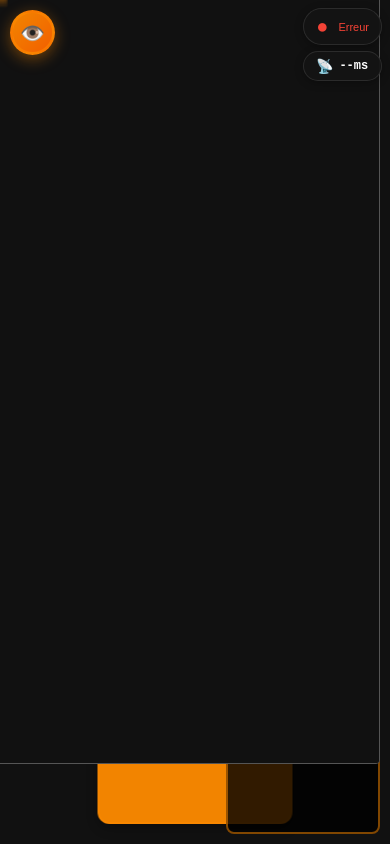
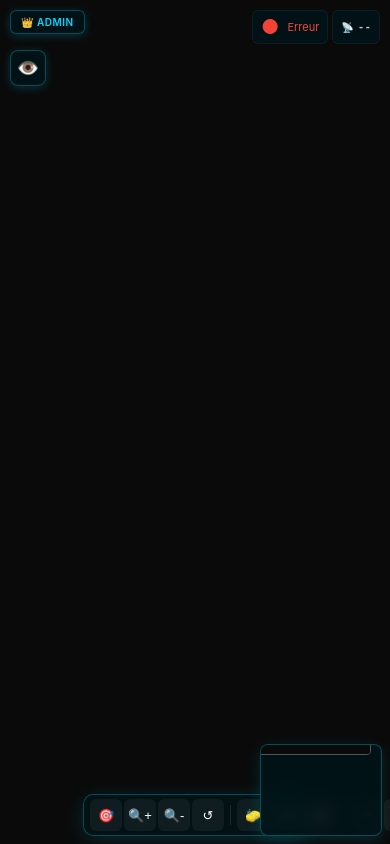
Before and after one commit to elisalien/Picturaevox3, a website: page public/admin.html in a window 390 px wide. Drawn offline with nearby package versions, Linux system fonts and the light colour scheme.

Commit message:
rebuild admin page

```diff
--- a/public/admin.html
+++ b/public/admin.html
@@ -6,14 +6,16 @@
   <title>Admin — Picturævox</title>
   <link rel="stylesheet" href="style.css" />
   <style>
-    /* CORRECTION CANVAS */
+    /* === RESET & BASE === */
     body {
       margin: 0;
       padding: 0;
       overflow: hidden;
-      background-color: #111;
+      background-color: #0a0a0a;
+      font-family: -apple-system, BlinkMacSystemFont, 'Segoe UI', Arial, sans-serif;
     }
 
+    /* === CANVAS (toujours accessible) === */
     #canvas-container {
       width: 100vw !important;
       height: 100vh !important;
@@ -21,7 +23,6 @@
       top: 0 !important;
       left: 0 !important;
       z-index: 1 !important;
-      background-color: transparent !important;
       cursor: grab;
     }
 
@@ -29,136 +30,55 @@
       cursor: grabbing;
     }
 
-    /* 👁️ BOUTON TOGGLE UI */
-    #toggle-ui {
+    /* === COULEUR ADMIN TURQUOISE === */
+    :root {
+      --admin-color: #00d9ff;
+      --admin-color-dark: #00b8d4;
+      --admin-bg: rgba(0, 217, 255, 0.1);
+      --admin-border: rgba(0, 217, 255, 0.3);
+    }
+
+    /* === BADGE ADMIN (petit, discret) === */
+    .admin-badge {
       position: fixed;
       top: 10px;
       left: 10px;
-      z-index: 2000;
-      width: 50px;
-      height: 50px;
-      border: none;
-      border-radius: 50%;
-      background: linear-gradient(135deg, rgba(255,140,0,0.95), rgba(255,100,0,0.95));
-      color: white;
-      cursor: pointer;
-      font-size: 24px;
-      border: 3px solid rgba(255,140,0,0.5);
-      box-shadow: 0 4px 15px rgba(255,140,0,0.4);
-      transition: all 0.3s ease;
-      display: flex;
-      align-items: center;
-      justify-content: center;
-    }
-
-    #toggle-ui:hover {
-      transform: scale(1.1);
-      box-shadow: 0 6px 20px rgba(255,140,0,0.6);
-    }
-
-    #toggle-ui:active {
-      transform: scale(0.95);
-    }
-
-    /* 👑 ADMIN TOOLBAR */
-    .admin-toolbar {
-      position: fixed;
-      top: 80px;
-      left: 50%;
-      transform: translateX(-50%);
-      display: flex;
-      gap: 6px;
-      align-items: center;
-      padding: 8px 12px;
-      background-color: rgba(255, 140, 0, 0.95);
-      border-radius: 12px;
-      box-shadow: 0 4px 12px rgba(0,0,0,0.3);
-      z-index: 1000;
+      background: rgba(0, 20, 25, 0.85);
+      color: var(--admin-color);
+      padding: 6px 12px;
+      border-radius: 6px;
+      font-size: 11px;
+      font-weight: 600;
+      z-index: 150;
       backdrop-filter: blur(10px);
-      border: 2px solid rgba(255, 140, 0, 0.5);
-      width: auto;
-      max-width: 90vw;
-      height: auto;
-      flex-wrap: nowrap;
-      pointer-events: auto;
-      transition: opacity 0.3s ease, transform 0.3s ease;
-    }
-
-    .admin-toolbar .tool-btn {
-      width: 40px;
-      height: 40px;
-      font-size: 18px;
-      border: none;
-      border-radius: 6px;
-      background-color: rgba(0, 0, 0, 0.7);
-      color: white;
-      cursor: pointer;
-      transition: all 0.2s ease;
-      display: flex;
-      align-items: center;
-      justify-content: center;
-      flex-shrink: 0;
-    }
-
-    .admin-toolbar .tool-btn:hover {
-      background-color: rgba(0, 0, 0, 0.9);
-      transform: scale(1.05);
-    }
-
-    .admin-toolbar .tool-btn.active {
-      background-color: #6b5bff;
-      box-shadow: 0 0 8px rgba(107, 91, 255, 0.5);
-    }
-
-    .divider {
-      width: 1px;
-      height: 28px;
-      background-color: rgba(0, 0, 0, 0.5);
-      margin: 0 4px;
-      flex-shrink: 0;
-    }
-
-    .admin-badge {
-      position: fixed;
-      top: 70px;
-      left: 10px;
-      background: rgba(255, 140, 0, 0.95);
-      color: white;
-      padding: 8px 16px;
-      border-radius: 20px;
-      font-size: 12px;
-      font-weight: 600;
-      z-index: 1001;
-      backdrop-filter: blur(10px);
-      border: 2px solid rgba(255, 140, 0, 0.5);
-      box-shadow: 0 2px 8px rgba(0,0,0,0.3);
+      border: 1px solid var(--admin-border);
+      box-shadow: 0 2px 10px rgba(0, 217, 255, 0.2);
+      letter-spacing: 0.5px;
       transition: opacity 0.3s ease;
     }
 
-    /* 📊 STATUS BAR */
+    /* === STATUS BAR (compact, coin) === */
     .status-bar {
       position: fixed;
-      top: 8px;
-      right: 8px;
+      top: 10px;
+      right: 10px;
       display: flex;
-      flex-direction: column;
-      gap: 6px;
-      z-index: 1002;
+      gap: 4px;
+      z-index: 150;
       transition: opacity 0.3s ease;
     }
 
     .status-indicator {
       display: flex;
       align-items: center;
-      gap: 6px;
-      padding: 6px 12px;
-      background: rgba(20, 20, 20, 0.9);
-      border-radius: 20px;
-      font-size: 12px;
-      color: white;
+      gap: 4px;
+      padding: 4px 8px;
+      background: rgba(0, 20, 25, 0.85);
+      border-radius: 6px;
+      font-size: 10px;
+      color: #ccc;
       backdrop-filter: blur(10px);
-      border: 1px solid rgba(255,255,255,0.1);
-      box-shadow: 0 2px 8px rgba(0,0,0,0.3);
+      border: 1px solid rgba(255,255,255,0.05);
     }
 
     #connection-indicator {
@@ -168,20 +88,80 @@
     #latency-display {
       font-weight: 600;
       font-family: monospace;
+      font-size: 11px;
     }
 
-    /* 🗺️ MINIMAP */
+    /* === TOOLBAR ADMIN (bas de page, semi-transparent) === */
+    .admin-toolbar {
+      position: fixed;
+      bottom: 12px;
+      left: 50%;
+      transform: translateX(-50%);
+      display: flex;
+      gap: 4px;
+      align-items: center;
+      padding: 6px 10px;
+      background: rgba(0, 20, 25, 0.75);
+      border-radius: 10px;
+      z-index: 150;
+      backdrop-filter: blur(15px);
+      border: 1px solid var(--admin-border);
+      box-shadow: 0 4px 20px rgba(0, 217, 255, 0.15);
+      max-width: 90vw;
+      transition: opacity 0.3s ease;
+    }
+
+    .admin-toolbar .tool-btn {
+      width: 36px;
+      height: 36px;
+      font-size: 16px;
+      border: none;
+      border-radius: 6px;
+      background: rgba(255, 255, 255, 0.05);
+      color: #fff;
+      cursor: pointer;
+      transition: all 0.2s ease;
+      display: flex;
+      align-items: center;
+      justify-content: center;
+      flex-shrink: 0;
+      border: 1px solid transparent;
+    }
+
+    .admin-toolbar .tool-btn:hover {
+      background: rgba(0, 217, 255, 0.15);
+      border-color: var(--admin-border);
+      transform: translateY(-2px);
+    }
+
+    .admin-toolbar .tool-btn.active {
+      background: var(--admin-color);
+      color: #000;
+      box-shadow: 0 0 12px rgba(0, 217, 255, 0.5);
+    }
+
+    .divider {
+      width: 1px;
+      height: 24px;
+      background: rgba(255, 255, 255, 0.1);
+      margin: 0 4px;
+      flex-shrink: 0;
+    }
+
+    /* === MINIMAP (petit, coin) === */
     #minimap-container {
       position: fixed;
-      bottom: 10px;
-      right: 10px;
-      width: 200px;
-      height: 150px;
-      background: rgba(0, 0, 0, 0.8);
-      border: 2px solid rgba(255, 140, 0, 0.5);
+      bottom: 12px;
+      right: 12px;
+      width: 160px;
+      height: 120px;
+      background: rgba(0, 20, 25, 0.85);
+      border: 1px solid var(--admin-border);
       border-radius: 8px;
-      z-index: 1001;
+      z-index: 150;
       overflow: hidden;
+      backdrop-filter: blur(10px);
+      box-shadow: 0 4px 15px rgba(0, 217, 255, 0.15);
       transition: opacity 0.3s ease;
     }
 
@@ -190,43 +170,77 @@
       height: 100%;
     }
 
-    /* Responsive */
+    /* === TOGGLE UI (toujours visible) === */
+    #toggle-ui {
+      position: fixed;
+      top: 50px;
+      left: 10px;
+      z-index: 200;
+      width: 40px;
+      height: 40px;
+      border: none;
+      border-radius: 8px;
+      background: rgba(0, 20, 25, 0.85);
+      color: var(--admin-color);
+      cursor: pointer;
+      font-size: 20px;
+      border: 1px solid var(--admin-border);
+      box-shadow: 0 2px 10px rgba(0, 217, 255, 0.2);
+      transition: all 0.2s ease;
+      display: flex;
+      align-items: center;
+      justify-content: center;
+      backdrop-filter: blur(10px);
+    }
+
+    #toggle-ui:hover {
+      transform: scale(1.05);
+      box-shadow: 0 4px 15px rgba(0, 217, 255, 0.4);
+      background: rgba(0, 217, 255, 0.15);
+    }
+
+    #toggle-ui:active {
+      transform: scale(0.95);
+    }
+
+    /* === CLASSE CACHÉE === */
+    .ui-hidden {
+      opacity: 0 !important;
+      pointer-events: none !important;
+    }
+
+    /* === NOTIFICATION === */
+    .admin-notification {
+      position: fixed;
+      top: 50%;
+      left: 50%;
+      transform: translate(-50%, -50%);
+      background: rgba(0, 217, 255, 0.95);
+      color: #000;
+      padding: 12px 24px;
+      border-radius: 8px;
+      font-size: 14px;
+      font-weight: 600;
+      z-index: 300;
+      box-shadow: 0 4px 20px rgba(0, 217, 255, 0.5);
+      animation: adminNotif 2s ease-out;
+      pointer-events: none;
+    }
+
+    @keyframes adminNotif {
+      0% { opacity: 0; transform: translate(-50%, -50%) scale(0.8); }
+      15% { opacity: 1; transform: translate(-50%, -50%) scale(1.05); }
+      85% { opacity: 1; transform: translate(-50%, -50%) scale(1); }
+      100% { opacity: 0; transform: translate(-50%, -50%) scale(0.9); }
+    }
+
+    /* === RESPONSIVE === */
     @media (max-width: 768px) {
       .admin-toolbar {
-        top: 70px;
-        padding: 6px 8px;
-        gap: 4px;
-        flex-wrap: wrap;
-        max-width: calc(100% - 80px);
-      }
-
-      .admin-toolbar .tool-btn {
-        width: 36px;
-        height: 36px;
-        font-size: 16px;
-      }
-
-      .divider {
-        height: 24px;
-      }
-
-      #toggle-ui {
-        width: 45px;
-        height: 45px;
-        font-size: 20px;
-      }
-
-      #minimap-container {
-        width: 150px;
-        height: 100px;
-      }
-    }
-
-    @media (max-width: 480px) {
-      .admin-toolbar {
-        top: 65px;
+        bottom: 8px;
+        padding: 5px 8px;
         gap: 3px;
-        padding: 4px 6px;
+        max-width: calc(100% - 180px);
       }
 
       .admin-toolbar .tool-btn {
@@ -237,39 +251,76 @@
 
       .divider {
         height: 20px;
-        margin: 0 2px;
+      }
+
+      #minimap-container {
+        width: 140px;
+        height: 100px;
+        bottom: 8px;
+        right: 8px;
+      }
+
+      #toggle-ui {
+        width: 36px;
+        height: 36px;
+        font-size: 18px;
+      }
+
+      .admin-badge {
+        font-size: 10px;
+        padding: 5px 10px;
+      }
+    }
+
+    @media (max-width: 480px) {
+      .admin-toolbar {
+        gap: 2px;
+        padding: 4px 6px;
+      }
+
+      .admin-toolbar .tool-btn {
+        width: 28px;
+        height: 28px;
+        font-size: 13px;
+      }
+
+      #minimap-container {
+        width: 120px;
+        height: 90px;
       }
     }
   </style>
 </head>
 <body>
+  <!-- CANVAS (z-index: 1, toujours accessible) -->
   <div id="canvas-container"></div>
 
-  <!-- 👁️ BOUTON TOGGLE UI -->
+  <!-- TOGGLE UI (z-index: 200, toujours visible) -->
   <button id="toggle-ui" title="Masquer/Afficher UI (Touche H)">👁️</button>
 
-  <!-- 👑 BADGE ADMIN -->
+  <!-- BADGE ADMIN (z-index: 150) -->
   <div class="admin-badge">
-    👑 ADMIN MODE - Vue d'ensemble
+    👑 ADMIN
   </div>
 
-  <!-- 📊 BARRE D'ÉTAT -->
+  <!-- STATUS BAR (z-index: 150) -->
   <div class="status-bar">
     <div id="connection-indicator" class="status-indicator">
-      <span style="font-size: 16px;">●</span>
-      <span>Connexion...</span>
+      <span>●</span>
+      <span id="connection-text">...</span>
     </div>
     <div class="status-indicator">
-      <span style="font-size: 14px;">📡</span>
-      <span id="latency-display">--ms</span>
+      <span>📡</span>
+      <span id="latency-display">--</span>
     </div>
   </div>
 
-  <!-- 👑 TOOLBAR ADMIN -->
+  <!-- TOOLBAR ADMIN (z-index: 150) -->
   <div class="admin-toolbar">
-    <button id="zoom-in" class="tool-btn" title="Zoom + (Molette)">🔍+</button>
-    <button id="zoom-out" class="tool-btn" title="Zoom - (Molette)">🔍-</button>
-    <button id="reset-zoom" class="tool-btn active" title="Reset vue">🎯</button>
+    <button id="center-origin" class="tool-btn" title="Centrer sur origine (0,0)">🎯</button>
+    <button id="zoom-in" class="tool-btn" title="Zoom +">🔍+</button>
+    <button id="zoom-out" class="tool-btn" title="Zoom -">🔍-</button>
+    <button id="reset-zoom" class="tool-btn" title="Reset zoom">↺</button>
 
     <div class="divider"></div>
 
@@ -284,7 +335,7 @@
     <button id="back-home" class="tool-btn" title="Retour public">🏠</button>
   </div>
 
-  <!-- 🗺️ MINIMAP -->
+  <!-- MINIMAP (z-index: 150) -->
   <div id="minimap-container">
     <canvas id="minimap"></canvas>
   </div>
--- a/public/admin.js
+++ b/public/admin.js
@@ -1,4 +1,4 @@
-// public/admin.js V4.0 - ADMIN VIEW ONLY (pas de dessin, juste navigation)
+// public/admin.js V5.0 - STABLE - Turquoise - View Only
 const socket = io({
   reconnection: true,
   reconnectionDelay: 1000,
@@ -8,15 +8,12 @@ const socket = io({
   transports: ['websocket', 'polling']
 });
 
-// Canvas énorme pour vue d'ensemble
-const CANVAS_WIDTH = 10000;
-const CANVAS_HEIGHT = 10000;
-
+// Canvas standard
 const stage = new Konva.Stage({
   container: 'canvas-container',
   width: window.innerWidth,
   height: window.innerHeight,
-  draggable: true // ✅ Toujours draggable pour l'admin
+  draggable: true
 });
 
 const layer = new Konva.Layer();
@@ -27,34 +24,34 @@ window.stage = stage;
 // 🌐 Initialiser ConnectionManager
 const connectionManager = new ConnectionManager(socket);
 
-// ✅ Initialiser le BrushManager (pour recevoir les effets, mais pas pour dessiner)
+// ✅ Initialiser le BrushManager
 const brushManager = new BrushManager(layer, socket);
 
-let currentZoom = 0.5; // Zoom initial pour voir plus large
-let currentTool = 'view'; // Mode visualisation uniquement
-
-// === UTILITAIRES ===
-function generateId() {
-  return 'shape_' + Date.now() + '_' + Math.round(Math.random() * 10000);
-}
+let currentZoom = 0.5;
+let currentTool = 'view';
 
 // === 🗺️ MINIMAP ===
 const minimapCanvas = document.getElementById('minimap');
 const minimapCtx = minimapCanvas.getContext('2d');
 const minimapContainer = document.getElementById('minimap-container');
 
+const CANVAS_VIRTUAL_SIZE = 5000;
+
 function updateMinimap() {
-  if (!minimapCanvas) return;
+  if (!minimapCanvas || !minimapContainer) return;
 
-  minimapCanvas.width = minimapContainer.clientWidth;
-  minimapCanvas.height = minimapContainer.clientHeight;
+  const w = minimapContainer.clientWidth;
+  const h = minimapContainer.clientHeight;
 
-  const scaleX = minimapCanvas.width / CANVAS_WIDTH;
-  const scaleY = minimapCanvas.height / CANVAS_HEIGHT;
+  minimapCanvas.width = w;
+  minimapCanvas.height = h;
+
+  const scaleX = w / CANVAS_VIRTUAL_SIZE;
+  const scaleY = h / CANVAS_VIRTUAL_SIZE;
 
   // Fond
-  minimapCtx.fillStyle = '#111';
-  minimapCtx.fillRect(0, 0, minimapCanvas.width, minimapCanvas.height);
+  minimapCtx.fillStyle = '#0a0a0a';
+  minimapCtx.fillRect(0, 0, w, h);
 
   // Viewport actuel
   const viewX = -stage.x() / stage.scaleX();
@@ -62,7 +59,7 @@ function updateMinimap() {
   const viewW = stage.width() / stage.scaleX();
   const viewH = stage.height() / stage.scaleY();
 
-  minimapCtx.strokeStyle = 'rgba(255, 140, 0, 0.8)';
+  minimapCtx.strokeStyle = 'rgba(0, 217, 255, 0.8)';
   minimapCtx.lineWidth = 2;
   minimapCtx.strokeRect(
     viewX * scaleX,
@@ -71,10 +68,12 @@ function updateMinimap() {
     viewH * scaleY
   );
 
-  // Dessins (approximatif)
-  minimapCtx.fillStyle = 'rgba(107, 91, 255, 0.5)';
-  layer.children.forEach(shape => {
-    if (shape.getClassName() === 'Line') {
+  // Dessins (points simplifiés)
+  minimapCtx.fillStyle = 'rgba(107, 91, 255, 0.6)';
+  const children = layer.getChildren();
+  for (let i = 0; i < children.length; i++) {
+    const shape = children[i];
+    if (shape.getClassName() === 'Line' && shape.points) {
       const points = shape.points();
       if (points.length >= 2) {
         const x = points[0] * scaleX;
@@ -82,26 +81,29 @@ function updateMinimap() {
         minimapCtx.fillRect(x - 1, y - 1, 2, 2);
       }
     }
-  });
+  }
 }
 
-// Mettre à jour la minimap régulièrement
-setInterval(updateMinimap, 500);
+// Update minimap régulièrement
+setInterval(updateMinimap, 1000);
 
-// === 🎯 PAS DE DESSIN - SEULEMENT NAVIGATION ===
+// === 🎨 GESTION CANVAS ===
 
-// Désactiver tous les événements de dessin
-stage.on('mousedown touchstart pointerdown', (evt) => {
-  // ✅ Admin ne peut PAS dessiner, seulement naviguer
-  // Le draggable est géré automatiquement par Konva
-  stage.container().style.cursor = 'grabbing';
+stage.on('mousedown touchstart pointerdown', () => {
+  if (currentTool === 'view') {
+    stage.container().style.cursor = 'grabbing';
+  }
 });
 
 stage.on('mouseup touchend pointerup', () => {
-  stage.container().style.cursor = 'grab';
+  if (currentTool === 'view') {
+    stage.container().style.cursor = 'grab';
+  }
 });
 
-// === 🌐 SOCKET LISTENERS (RECEVOIR tous les dessins) ===
+stage.on('dragend', updateMinimap);
+
+// === 🌐 SOCKET LISTENERS ===
 
 socket.on('initShapes', shapes => {
   console.log(`📥 ADMIN: Loading ${shapes.length} shapes...`);
@@ -175,7 +177,6 @@ socket.on('brushEffect', (data) => {
 });
 
 socket.on('texture', data => {
-  // Créer l'effet texture visuellement
   const particleCount = 4;
   for (let i = 0; i < particleCount; i++) {
     const angle = Math.random() * Math.PI * 2;
@@ -286,25 +287,10 @@ socket.on('adminResetBrushEffects', () => {
   layer.batchDraw();
 });
 
-// Fonction notification admin
+// === 💬 NOTIFICATIONS ===
 function showAdminNotification(message) {
   const notification = document.createElement('div');
-  notification.style.cssText = `
-    position: fixed;
-    top: 20px;
-    left: 50%;
-    transform: translateX(-50%);
-    background-color: rgba(255, 140, 0, 0.95);
-    color: white;
-    padding: 12px 24px;
-    border-radius: 8px;
-    font-size: 14px;
-    font-weight: bold;
-    z-index: 3000;
-    box-shadow: 0 4px 12px rgba(0,0,0,0.3);
-    border-left: 4px solid #ff8c00;
-    animation: adminNotification 2s ease-out;
-  `;
+  notification.className = 'admin-notification';
   notification.textContent = `👑 ${message}`;
   document.body.appendChild(notification);
 
@@ -315,19 +301,9 @@ function showAdminNotification(message) {
   }, 2000);
 }
 
-const adminStyle = document.createElement('style');
-adminStyle.textContent = `
-  @keyframes adminNotification {
-    0% { opacity: 0; transform: translateX(-50%) translateY(-20px); }
-    20% { opacity: 1; transform: translateX(-50%) translateY(0); }
-    80% { opacity: 1; transform: translateX(-50%) translateY(0); }
-    100% { opacity: 0; transform: translateX(-50%) translateY(-20px); }
-  }
-`;
-document.head.appendChild(adminStyle);
+// === 🎛️ INTERFACE ADMIN ===
 
-// === 🎨 INTERFACE ADMIN ===
-
+const centerOriginBtn = document.getElementById('center-origin');
 const zoomInBtn = document.getElementById('zoom-in');
 const zoomOutBtn = document.getElementById('zoom-out');
 const resetZoomBtn = document.getElementById('reset-zoom');
@@ -338,9 +314,17 @@ const undoBtn = document.getElementById('undo');
 const exportBtn = document.getElementById('export');
 const backHomeBtn = document.getElementById('back-home');
 
-// === 👑 POUVOIRS ADMIN ===
+// === 🎯 CENTRER SUR ORIGINE ===
+centerOriginBtn?.addEventListener('click', () => {
+  stage.scale({ x: 1, y: 1 });
+  stage.position({ x: 0, y: 0 });
+  stage.batchDraw();
+  currentZoom = 1;
+  updateMinimap();
+  showAdminNotification('Centré sur origine (0,0)');
+});
 
-// Zoom
+// === 🔍 ZOOM ===
 function setZoomAdmin(newZoom) {
   newZoom = Math.max(0.1, Math.min(5, newZoom));
 
@@ -370,37 +354,35 @@ function setZoomAdmin(newZoom) {
 
 zoomInBtn?.addEventListener('click', () => {
   setZoomAdmin(currentZoom * 1.3);
-  showAdminNotification('Zoom +');
+  showAdminNotification(`Zoom: ${Math.round(currentZoom * 100)}%`);
 });
 
 zoomOutBtn?.addEventListener('click', () => {
   setZoomAdmin(currentZoom / 1.3);
-  showAdminNotification('Zoom -');
+  showAdminNotification(`Zoom: ${Math.round(currentZoom * 100)}%`);
 });
 
 resetZoomBtn?.addEventListener('click', () => {
-  stage.scale({ x: 0.5, y: 0.5 });
-  stage.position({ x: stage.width() / 4, y: stage.height() / 4 });
+  stage.scale({ x: 1, y: 1 });
   stage.batchDraw();
-  currentZoom = 0.5;
+  currentZoom = 1;
   updateMinimap();
-  showAdminNotification('Vue réinitialisée');
+  showAdminNotification('Zoom 100%');
 });
 
-// Gomme objet
+// === 🧽 GOMME ===
 eraserBtn?.addEventListener('click', () => {
   currentTool = currentTool === 'eraser' ? 'view' : 'eraser';
   eraserBtn.classList.toggle('active');
   stage.container().style.cursor = currentTool === 'eraser' ? 'crosshair' : 'grab';
-  showAdminNotification(currentTool === 'eraser' ? 'Mode suppression activé' : 'Mode navigation');
+  showAdminNotification(currentTool === 'eraser' ? 'Mode suppression' : 'Mode navigation');
 });
 
-// Clic pour supprimer
 stage.on('click', evt => {
   if (currentTool === 'eraser') {
     const target = evt.target;
 
-    if (target !== stage && target.id()) {
+    if (target !== stage && target.id && target.id()) {
       const id = target.id();
 
       target.stroke('#ff0000');
@@ -412,13 +394,13 @@ stage.on('click', evt => {
         layer.draw();
         updateMinimap();
         connectionManager.emit('deleteShape', { id });
-        showAdminNotification('Élément supprimé 🧽');
+        showAdminNotification('Supprimé 🧽');
       }, 150);
     }
   }
 });
 
-// Reset effets
+// === ✨ RESET EFFETS ===
 resetEffectsBtn?.addEventListener('click', () => {
   brushManager.clearAllEffects();
   layer.batchDraw();
@@ -426,9 +408,9 @@ resetEffectsBtn?.addEventListener('click', () => {
   showAdminNotification('Effets réinitialisés ✨');
 });
 
-// Clear canvas
+// === 🧼 CLEAR ===
 clearBtn?.addEventListener('click', () => {
-  if (confirm('⚠️ ADMIN: Effacer TOUT pour TOUS les utilisateurs ?')) {
+  if (confirm('⚠️ Effacer TOUT pour TOUS ?')) {
     layer.destroyChildren();
     brushManager.clearEverything();
     layer.draw();
@@ -441,28 +423,28 @@ clearBtn?.addEventListener('click', () => {
   }
 });
 
-// Undo
+// === ↶ UNDO ===
 undoBtn?.addEventListener('click', () => {
   connectionManager.emit('undo');
   showAdminNotification('Undo global ↶');
 });
 
-// Export PNG
+// === 📷 EXPORT ===
 exportBtn?.addEventListener('click', () => {
   const uri = stage.toDataURL({ pixelRatio: 2 });
   const link = document.createElement('a');
   link.download = `picturavox-admin-${Date.now()}.png`;
   link.href = uri;
   link.click();
-  showAdminNotification('Image exportée 📷');
+  showAdminNotification('Exporté 📷');
 });
 
-// Retour public
+// === 🏠 RETOUR ===
 backHomeBtn?.addEventListener('click', () => {
   window.location.href = '/';
 });
 
-// Zoom molette
+// === 🖱️ ZOOM MOLETTE ===
 stage.on('wheel', (e) => {
   e.evt.preventDefault();
 
@@ -506,28 +488,27 @@ function toggleUI() {
 
   elementsToToggle.forEach(el => {
     if (el) {
-      el.style.opacity = isUIVisible ? '1' : '0';
-      el.style.pointerEvents = isUIVisible ? 'auto' : 'none';
-      el.style.transition = 'opacity 0.3s ease';
+      if (isUIVisible) {
+        el.classList.remove('ui-hidden');
+      } else {
+        el.classList.add('ui-hidden');
+      }
     }
   });
 
   const toggleBtn = document.getElementById('toggle-ui');
   if (toggleBtn) {
     toggleBtn.textContent = isUIVisible ? '👁️' : '👁️‍🗨️';
-    toggleBtn.style.opacity = '1';
-    toggleBtn.style.pointerEvents = 'auto';
   }
 
-  if (isUIVisible) {
-    showAdminNotification('UI visible');
-  }
+  showAdminNotification(isUIVisible ? 'UI visible' : 'UI cachée');
 }
 
 document.getElementById('toggle-ui')?.addEventListener('click', toggleUI);
 
-// Raccourci H pour toggle UI
+// === ⌨️ RACCOURCIS CLAVIER ===
 document.addEventListener('keydown', (e) => {
+  // H pour toggle UI
   if (e.key === 'h' || e.key === 'H') {
     if (!e.ctrlKey && !e.shiftKey && !e.altKey) {
       e.preventDefault();
@@ -535,12 +516,14 @@ document.addEventListener('keydown', (e) => {
     }
   }
 
+  // Ctrl+Z pour undo
   if (e.ctrlKey && e.key === 'z') {
     e.preventDefault();
     connectionManager.emit('undo');
     showAdminNotification('Undo global ↶');
   }
 
+  // Ctrl+Shift+E pour reset effets
   if (e.ctrlKey && e.shiftKey && e.key === 'E') {
     e.preventDefault();
     brushManager.clearAllEffects();
@@ -549,9 +532,10 @@ document.addEventListener('keydown', (e) => {
     showAdminNotification('Effets réinitialisés ✨');
   }
 
+  // Ctrl+Shift+R pour clear canvas
   if (e.ctrlKey && e.shiftKey && e.key === 'R') {
     e.preventDefault();
-    if (confirm('⚠️ ADMIN: Reset COMPLET ?')) {
+    if (confirm('⚠️ Reset COMPLET ?')) {
       layer.destroyChildren();
       brushManager.clearEverything();
       layer.draw();
@@ -561,14 +545,25 @@ document.addEventListener('keydown', (e) => {
       showAdminNotification('Reset complet 🧼✨');
     }
   }
+
+  // Échap pour désactiver gomme
+  if (e.key === 'Escape' && currentTool === 'eraser') {
+    currentTool = 'view';
+    eraserBtn?.classList.remove('active');
+    stage.container().style.cursor = 'grab';
+    showAdminNotification('Mode navigation');
+  }
 });
 
-// Drag sur minimap
-stage.on('dragend', updateMinimap);
-
-// Initialisation
+// === 🎬 INITIALISATION ===
 stage.container().style.cursor = 'grab';
+stage.scale({ x: 0.5, y: 0.5 });
+stage.position({
+  x: window.innerWidth / 4,
+  y: window.innerHeight / 4
+});
 updateMinimap();
 
-console.log('✅ Admin.js V4.0 - VIEW ONLY MODE - Press H to toggle UI');
-console.log('👑 Navigation: Drag canvas, Molette pour zoom, Clic pour supprimer en mode gomme');
+console.log('✅ Admin.js V5.0 - Turquoise - Stable');
+console.log('👑 Raccourcis: H=Toggle UI | Ctrl+Z=Undo | Ctrl+Shift+E=Reset effets | Ctrl+Shift+R=Clear');
+console.log('🎯 Centrer sur origine | Drag pour naviguer | Molette pour zoom');
```
